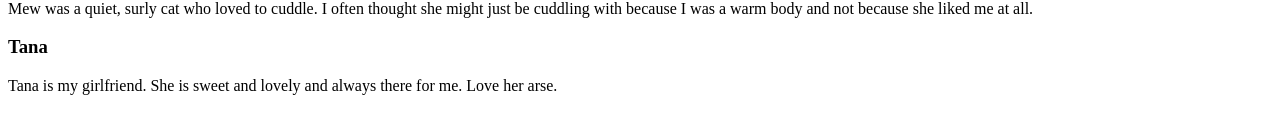
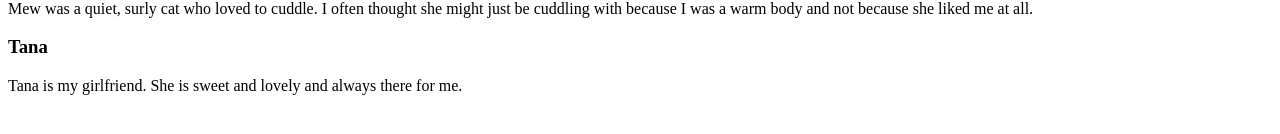
Before and after one commit to Yonni08/yonni08.github.io, a plain HTML site: page index.html in a window 1280 px wide. Shown: the part 438-572 px from the top of the page. Drawn offline with Linux system fonts and the light colour scheme.

Commit message:
Update index.html

```diff
--- a/index.html
+++ b/index.html
@@ -29,6 +29,6 @@
     <p>Mew was a quiet, surly cat who loved to cuddle. I often thought she might just be cuddling with because I was a warm body and not because she liked me at all.</p>
 
     <h3>Tana</h3>
-    <p>Tana is my girlfriend. She is sweet and lovely and always there for me. Love her arse.</p>
+    <p>Tana is my girlfriend. She is sweet and lovely and always there for me.</p>
   </body>
 </html>
```
